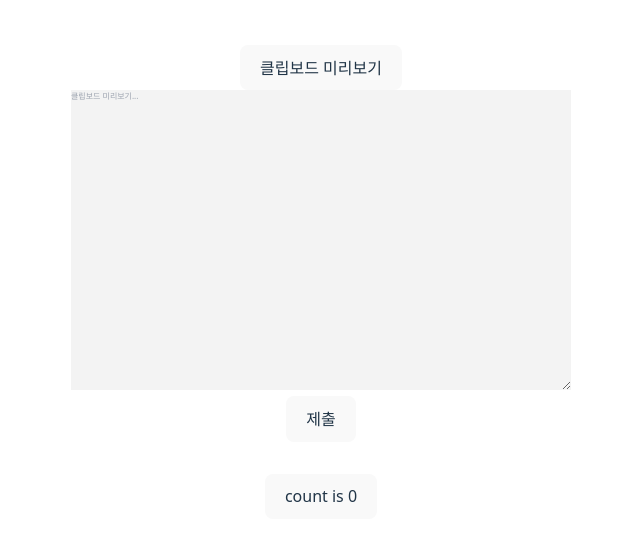
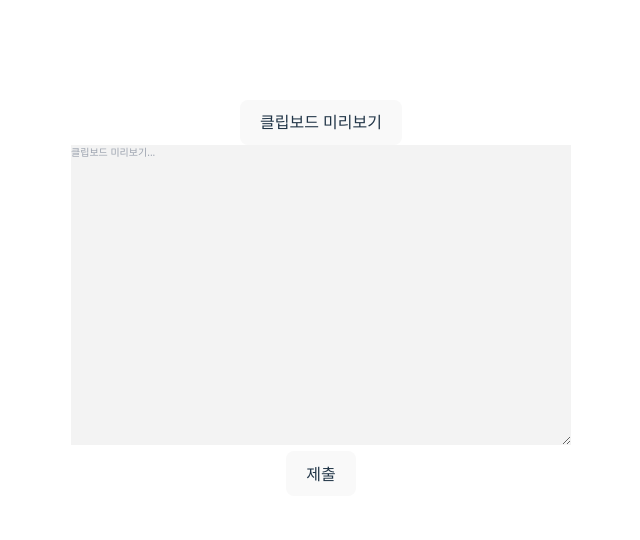
Before and after one commit to Ai-daily-quiz/GPTeacher-frontend, a React (Vite) app in the folder frontend/: page / in a window 1280 px wide. Shown: the part 102-642 px from the top of the page, without its empty margins (319-959 px from the left). Built offline with nearby package versions, Linux system fonts and the light colour scheme.

Commit message:
Feat: 클립보드 텍스트 전처리 & LLM 결과 전달 (close #6)
* Feat: create function for cleansing clipboard text

* Feat: Replace App.jsx to ClipboardPreview Component

* Feat: divide ClipboardPreview by components

* Feat: send result to Component

```diff
--- a/frontend/src/App.jsx
+++ b/frontend/src/App.jsx
@@ -1,18 +1,16 @@
-import { useState } from 'react';
+import { useEffect, useState } from 'react';
+import { ClipboardPreview } from './components/ClipboardPreview/ClipboardPreview';
+import { TopicCards } from './components/TopicCards/TopicCards';
 import axios from 'axios';
-import './App.css';
 
 function App() {
-  const [count, setCount] = useState(0);
-  const [previewClipBoard, setPreviewClipBoard] = useState(null);
-  const myClipBoard = navigator.clipboard;
+  const [isPreview, setIsPreview] = useState(true);
+  const [isLoading, setIsLoading] = useState(false);
+  const [isTopicCards, setIsTopicCards] = useState(false);
+  const [isResponse, setIsResponse] = useState(false);
+  const [topics, setTopics] = useState(false);
 
-  const handleClick = () => {};
-
-  const handlePreview = async () => {
-    const clipText = await myClipBoard.readText();
-    const slicedText = clipText.slice(-100);
-    setPreviewClipBoard(slicedText);
+  const analyzeClipboard = async clipText => {
     const payload = {
       clipboard: clipText,
       timestamp: new Date().toISOString(),
@@ -21,32 +19,42 @@ function App() {
       'http://localhost:4000/api/message',
       payload
     );
-    console.log('LLM 결과 주제 : ', response.data);
+    setIsResponse(true);
+    setTopics(response.data.result.topics);
+    console.log('LLM 결과 주제 : ', response.data.result.topics);
   };
+
+  const handleClipBoardSumbit = () => {
+    setIsPreview(false);
+    console.log('제출 버튼 클릭!');
+    // 분석이 완료된 경우 isResponse
+    // debugger;
+    if (isResponse) {
+      setIsTopicCards(true);
+    } else {
+      // 분석이 완료되지 않은 경우 (!isResponse)
+      setIsLoading(true);
+    }
+  };
+
+  useEffect(() => {
+    if (isResponse && isLoading) {
+      setIsLoading(false);
+      setIsTopicCards(true);
+    }
+  }, [isResponse]);
 
   return (
     <>
-      <div>
-        <button onClick={handlePreview}>클립보드 미리보기</button>
-      </div>
-      <div>
-        <textarea
-          name="clipboard"
-          id="clipboard"
-          placeholder="클립보드 미리보기..."
-          value={previewClipBoard}
-          style={{ fontSize: '8px' }}
-        ></textarea>
-      </div>
-      <div>
-        <button onClick={handleClick}>제출</button>
-      </div>
-
-      <div className="card">
-        <button onClick={() => setCount(count => count + 1)}>
-          count is {count}
-        </button>
-      </div>
+      {isPreview && (
+        <ClipboardPreview
+          analyzeClipboard={analyzeClipboard}
+          isLoading={isLoading}
+          onSubmit={handleClipBoardSumbit}
+        />
+      )}
+      {isLoading && 'Loading Indicator'}
+      {isTopicCards && <TopicCards topics={topics} />}
     </>
   );
 }
--- /dev/null
+++ b/frontend/src/components/ClipboardPreview/Button/Button.jsx
@@ -0,0 +1,7 @@
+export const Button = ({ text, onClick }) => {
+  return (
+    <>
+      <button onClick={onClick}>{text}</button>
+    </>
+  );
+};
--- /dev/null
+++ b/frontend/src/components/ClipboardPreview/Button/Textarea.jsx
@@ -0,0 +1,13 @@
+export const Textarea = ({ preview }) => {
+  return (
+    <>
+      <textarea
+        name="clipboard"
+        id="clipboard"
+        placeholder="클립보드 미리보기..."
+        value={preview}
+        style={{ fontSize: '10px', width: '500px', height: '300px' }}
+      ></textarea>
+    </>
+  );
+};
--- /dev/null
+++ b/frontend/src/components/ClipboardPreview/ClipboardPreview.css
@@ -0,0 +1,46 @@
+#root {
+  max-width: 1280px;
+  margin: 0 auto;
+  padding: 2rem;
+  text-align: center;
+}
+textarea {
+  background-color: #f3f3f3;
+  width: 500px;
+  height: 300px;
+}
+.logo {
+  height: 6em;
+  padding: 1.5em;
+  will-change: filter;
+  transition: filter 300ms;
+}
+.logo:hover {
+  filter: drop-shadow(0 0 2em #646cffaa);
+}
+.logo.react:hover {
+  filter: drop-shadow(0 0 2em #61dafbaa);
+}
+
+@keyframes logo-spin {
+  from {
+    transform: rotate(0deg);
+  }
+  to {
+    transform: rotate(360deg);
+  }
+}
+
+@media (prefers-reduced-motion: no-preference) {
+  a:nth-of-type(2) .logo {
+    animation: logo-spin infinite 20s linear;
+  }
+}
+
+.card {
+  padding: 2em;
+}
+
+.read-the-docs {
+  color: #888;
+}
--- /dev/null
+++ b/frontend/src/components/ClipboardPreview/ClipboardPreview.jsx
@@ -0,0 +1,35 @@
+import { useState } from 'react';
+import './ClipboardPreview.css';
+import { Button } from './Button/Button';
+import { Textarea } from './Button/Textarea';
+
+export const ClipboardPreview = ({ analyzeClipboard, onSubmit }) => {
+  const [preview, setPreview] = useState(null);
+  const myClipBoard = navigator.clipboard;
+
+  const handleClipBoard = () => {
+    onSubmit();
+  };
+
+  const handlePreview = async () => {
+    // 미리보기 버튼
+    const clipText = await myClipBoard.readText();
+    const slicedText = clipText.slice(-500);
+    setPreview(slicedText);
+    analyzeClipboard(clipText);
+  };
+
+  return (
+    <>
+      <div>
+        <Button onClick={handlePreview} text={'클립보드 미리보기'} />
+      </div>
+      <div>
+        <Textarea preview={preview} />
+      </div>
+      <div>
+        <Button onClick={handleClipBoard} text={'제출'} />
+      </div>
+    </>
+  );
+};
--- /dev/null
+++ b/frontend/src/components/TopicCards/TopicCard/TopicCard.css
@@ -0,0 +1,6 @@
+.TopicCard {
+  background-color: rgb(206, 97, 97);
+  width: 100px;
+  height: 100px;
+  border-radius: 10px;
+}
--- /dev/null
+++ b/frontend/src/components/TopicCards/TopicCard/TopicCard.jsx
@@ -0,0 +1,9 @@
+import './TopicCard.css';
+
+export const TopicCard = ({ topic }) => {
+  return (
+    <>
+      <div className="TopicCard">{topic.category}</div>
+    </>
+  );
+};
--- /dev/null
+++ b/frontend/src/components/TopicCards/TopicCards.jsx
@@ -0,0 +1,14 @@
+import { TopicCard } from './TopicCard/TopicCard';
+import './TopicCards.css';
+
+export const TopicCards = ({ topics }) => {
+  return (
+    <>
+      <div className="card">
+        {topics.map((topic, index) => (
+          <TopicCard key={index} topic={topic} />
+        ))}
+      </div>
+    </>
+  );
+};
```
Also changed, not shown: frontend/src/components/TopicCards/TopicCards.css (added), 1 other file (tests, documents, lock files or other folders).
